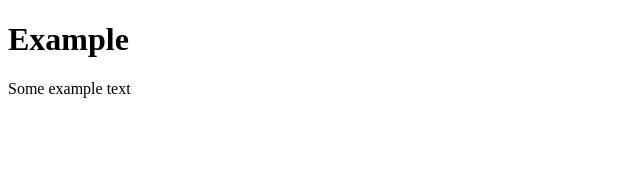
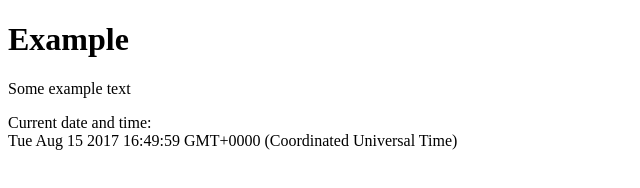
Before and after one commit to vk-ca/example, a plain HTML site: page index.html in a window 1280 px wide. Shown: the whole page, without its empty margins (0-640 px from the left). Drawn offline with Linux system fonts and the light colour scheme.

Commit message:
Javascript added

```diff
--- a/index.html
+++ b/index.html
@@ -7,5 +7,14 @@
   <body>
     <h1>Example</h1>
     <p>Some example text</p>
+    <p>Current date and time:<br><span id="date"></span></p>
+    <script type="text/javascript">
+    	function renderCurrentDate() {
+    		document.getElementById("date").textContent = "" + new Date();
+    	}
+
+		window.setInterval(renderCurrentDate, 1000);
+		window.onload = renderCurrentDate;
+	</script>
   </body>
 </html>
```
